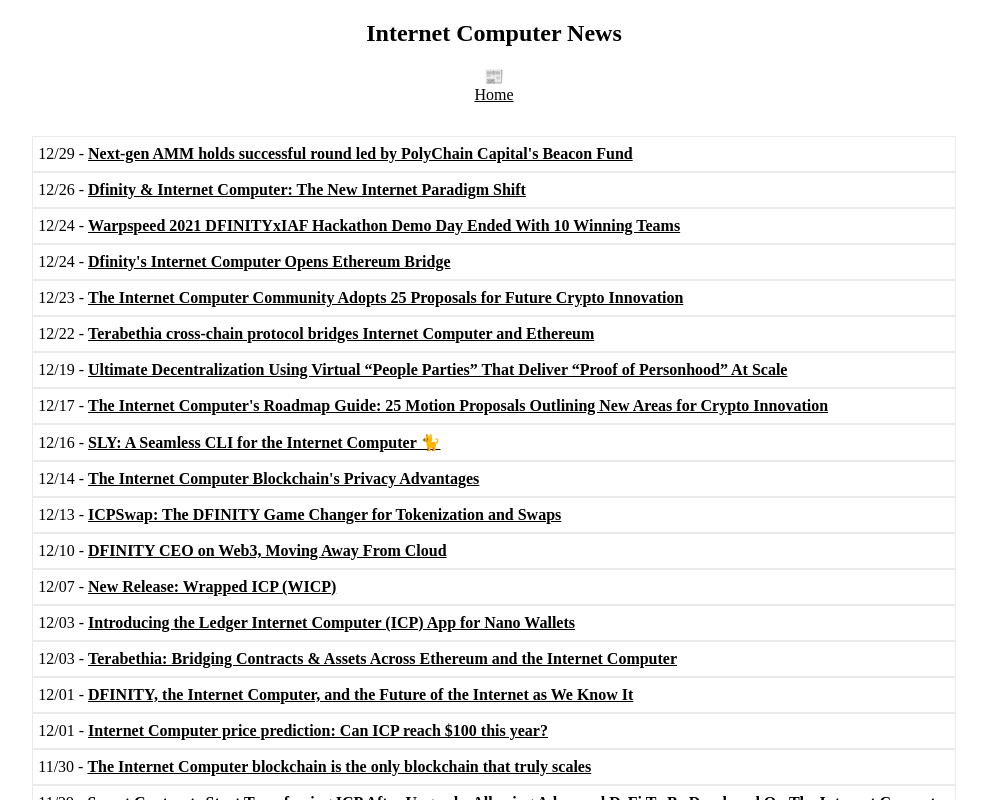
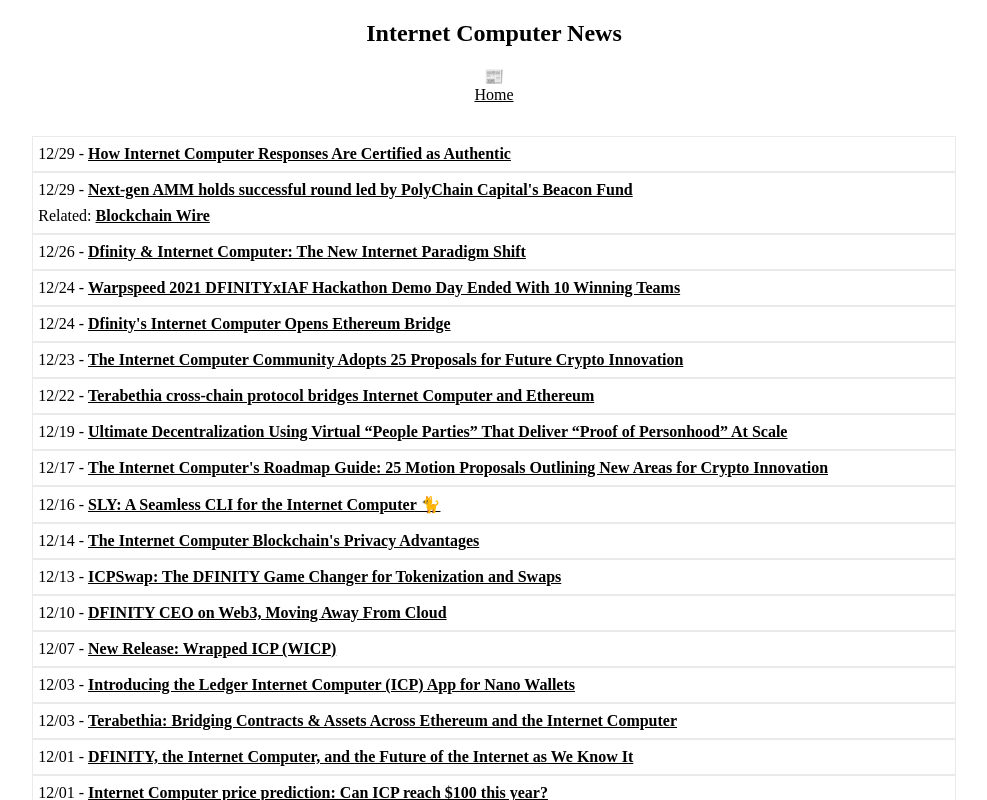
Before and after one commit to rjlucasm/ictoday, a Next.js app: page /news/2021 in a window 1280 px wide. Shown: the top 800 px of the page, without its empty margins (146-1133 px from the left). Built offline with nearby package versions, Linux system fonts and the light colour scheme.

Commit message:
More news 12/29

```diff
--- a/components/topnews.js
+++ b/components/topnews.js
@@ -2,6 +2,7 @@ import Link from 'next/link'
 
 const Topnews = () => (
     <div className="topnews">
+        <p><a href="https://medium.com/dfinity/how-internet-computer-responses-are-certified-as-authentic-2ff1bb1ea659" target="_blank" rel="noopener noreferrer">How Internet Computer Responses Are Certified as Authentic</a></p>
         <p><a href="https://financialpost.com/globe-newswire/next-gen-amm-holds-successful-round-led-by-polychain-capitals-beacon-fund" target="_blank" rel="noopener noreferrer">Next-gen AMM holds successful round led by PolyChain Capital&apos;s Beacon Fund</a></p>
         <Link href="/news/2021"><a style={{ color: 'inherit' }, {fontWeight: 'bold'}}>+News</a></Link>
     </div>
--- a/pages/news/2021.js
+++ b/pages/news/2021.js
@@ -18,7 +18,12 @@ export default function News21() {
 
             <div className="pagesgrid">
             <div className="pagescard">12/29 -&nbsp;
+                <a href="https://medium.com/dfinity/how-internet-computer-responses-are-certified-as-authentic-2ff1bb1ea659" target="_blank" rel="noopener noreferrer">How Internet Computer Responses Are Certified as Authentic</a>
+            </div>
+            <div className="pagescard">12/29 -&nbsp;
                 <a href="https://financialpost.com/globe-newswire/next-gen-amm-holds-successful-round-led-by-polychain-capitals-beacon-fund" target="_blank" rel="noopener noreferrer">Next-gen AMM holds successful round led by PolyChain Capital&apos;s Beacon Fund</a>
+                <p>Related:&nbsp;
+                <a href="https://blockchainwire.io/press-release/next-gen-amm-holds-successful-round-led-by-polychains-beacon-fund-" target="_blank" rel="noopener noreferrer">Blockchain Wire</a></p>
             </div>
             <div className="pagescard">12/26 -&nbsp;
                 <a href="https://medium.com/@daolecticresearch/dfinity-internet-computer-the-new-internet-paradigm-shift-b5e72fb60ce9" target="_blank" rel="noopener noreferrer">Dfinity &amp; Internet Computer: The New Internet Paradigm Shift</a>
```
